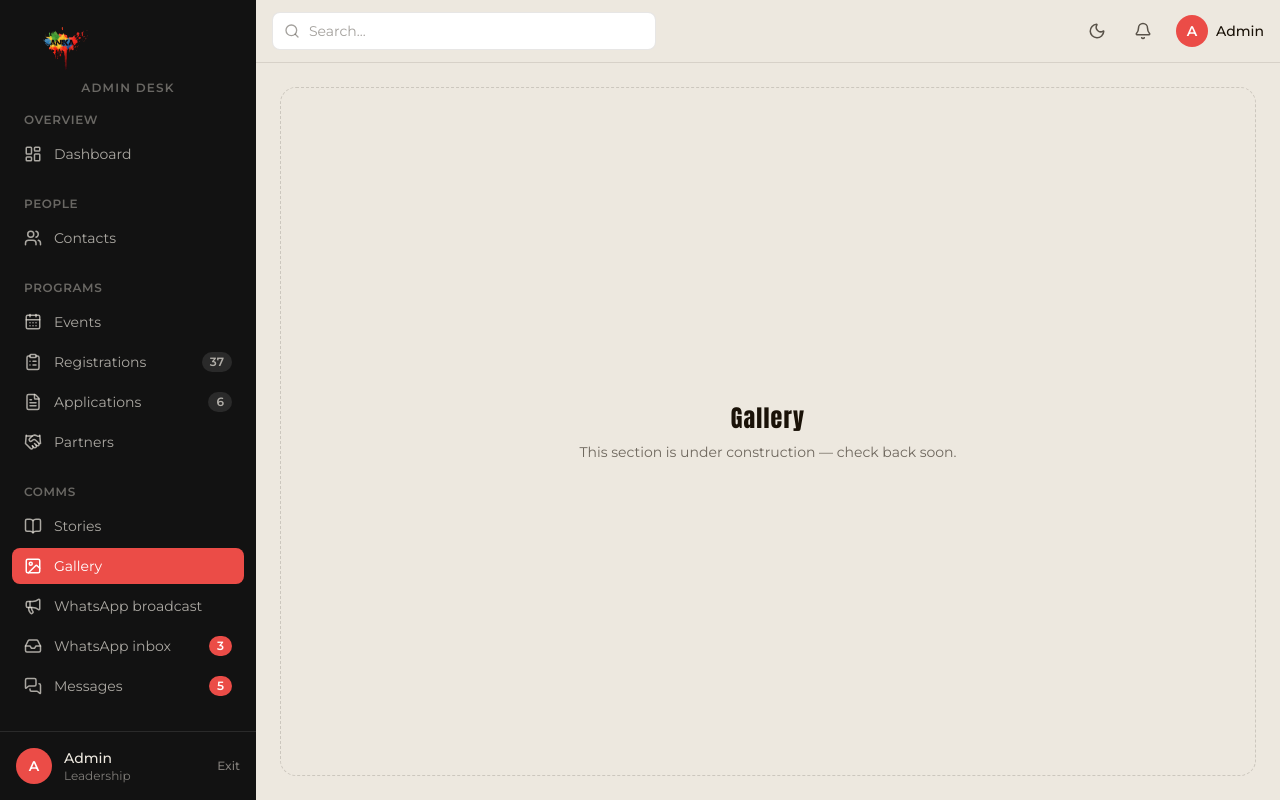
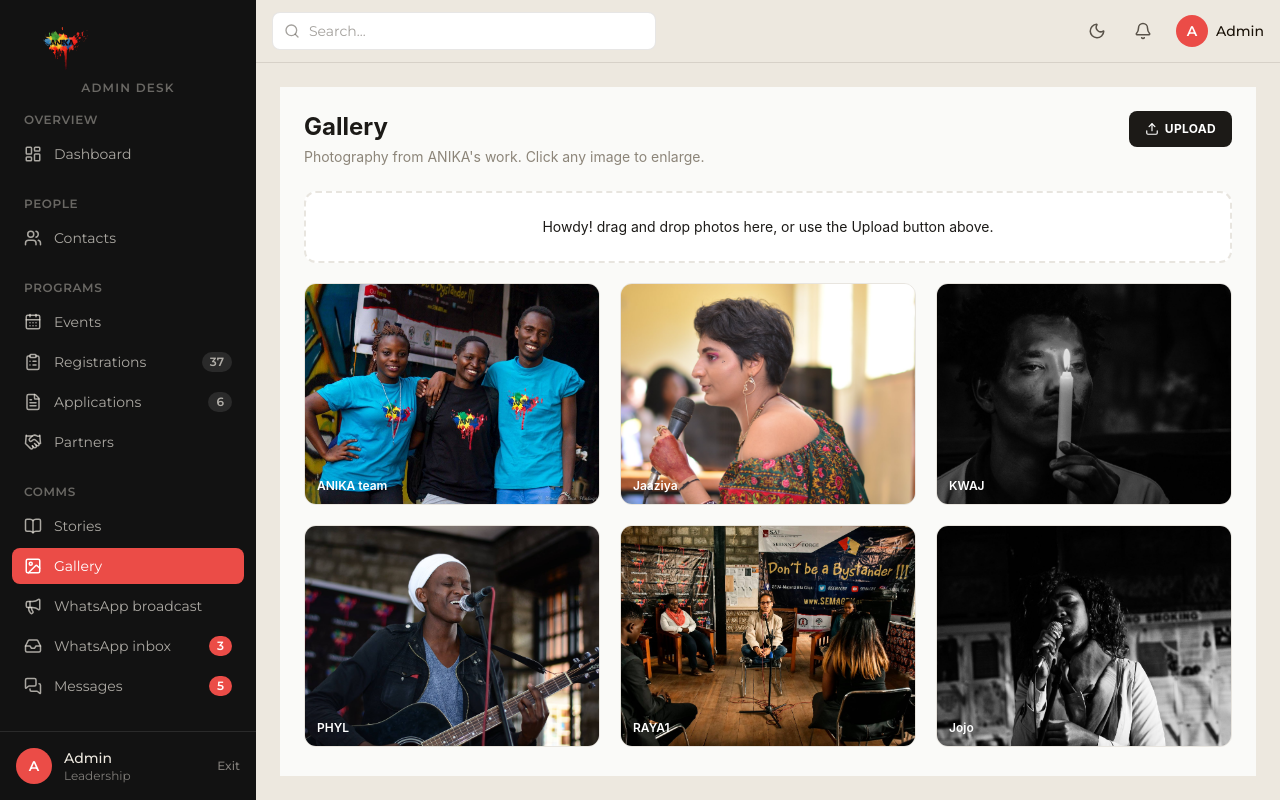
Before and after one commit to Jkosencha/Anika-Initiative, a React (Vite) app: page /admin/gallery in a window 1280 px wide. Built offline with nearby package versions, Linux system fonts and the light colour scheme.

Commit message:
feat: designed and added toggle dark theme

```diff
--- a/src/App.jsx
+++ b/src/App.jsx
@@ -24,6 +24,7 @@ import AdminComingSoon from './admin/pages/ComingSoon'
 import Contacts from './admin/pages/Contacts';
 import Application from './admin/pages/Application'
 import Donations from './admin/pages/Donations'
+import AdminGallery from './admin/pages/AdminGallery'
 
 function SiteLayout() {
   return (
@@ -64,7 +65,7 @@ function App() {
           <Route path="registrations" element={<AdminComingSoon title="Registrations" />} />
           <Route path="applications" element={<Application />} />
           <Route path="stories" element={<AdminComingSoon title="Stories" />} />
-          <Route path="gallery" element={<AdminComingSoon title="Gallery" />} />
+          <Route path="gallery" element={<AdminGallery />} />
           <Route path="whatsapp/broadcast" element={<AdminComingSoon title="WhatsApp Broadcast" />} />
           <Route path="whatsapp/inbox" element={<AdminComingSoon title="WhatsApp Inbox" />} />
           <Route path="messages" element={<AdminComingSoon title="Messages" />} />
--- /dev/null
+++ b/src/admin/pages/AdminGallery.jsx
@@ -0,0 +1,296 @@
+import React, { useRef, useState } from "react";
+import { X, Trash2, Pencil, Check, Upload } from "lucide-react";
+import { useOutletContext } from "react-router-dom";
+
+// configuring light and dark theme
+const lightColors = {
+  bg: "#fafaf8",
+  border: "#e8e5df",
+  text: "#1c1a17",
+  muted: "#8c8579",
+  panel: "#ffffff",
+  placeholder: "#f4f1ea",
+  overlay: "rgba(0,0,0,0.45)",
+  buttonBg: "#1c1a17",
+  buttonText: "#ffffff",
+  dragBg: "#e8e5df",
+};
+
+const darkColors = {
+  bg: "#1a1a1a",
+  border: "#3a3a3a",
+  text: "#f0f0f0",
+  muted: "#aaaaaa",
+  panel: "#2a2a2a",
+  placeholder: "#3a3a3a",
+  overlay: "rgba(0,0,0,0.75)",
+  buttonBg: "#f0f0f0",
+  buttonText: "#1a1a1a",
+  dragBg: "#3a3a3a",
+};
+
+
+const SEED = [
+  { id: 1, caption: "ANIKA team", src: "/anika team.jpg" },
+  { id: 2, caption: "Jaaziya", src: "/jaaziya.jpg" },
+  { id: 3, caption: "KWAJ", src: "/KWAJ.jpg" },
+  { id: 4, caption: "PHYL", src: "/PHYL.jpg" },
+  { id: 5, caption: "RAYA1", src: "/RAYA1.jpg" },
+  { id: 6, caption: "Jojo", src: "/jojo.jpg" },
+];
+
+function Tile({ item, onEdit, onDelete, onCaptionChange, onOpen, colors }) {
+  const [editing, setEditing] = useState(false);
+  const [draft, setDraft] = useState(item.caption);
+
+  function save() {
+    onCaptionChange(item.id, draft.trim() || "Untitled");
+    setEditing(false);
+  }
+
+  return (
+    <div
+      className="relative rounded-xl overflow-hidden group"
+      style={{
+        border: `1px solid ${colors.border}`,
+        background: colors.placeholder,
+        aspectRatio: "4 / 3",
+        cursor: "pointer",
+      }}
+      onClick={() => onOpen(item)}
+    >
+      {item.src ? (
+        <img src={item.src} alt={item.caption} className="w-full h-full object-cover" />
+      ) : (
+        <div className="w-full h-full flex items-center justify-center">
+          <span className="text-xs" style={{ color: "#c9c3b6" }}>
+            No image
+          </span>
+        </div>
+      )}
+
+      <div
+        className="absolute inset-0 flex flex-col justify-between p-2 opacity-0 group-hover:opacity-100 transition-opacity"
+        style={{
+          background: "linear-gradient(180deg, rgba(0,0,0,0.35), transparent 30%, transparent 70%, rgba(0,0,0,0.45))",
+        }}
+      >
+        <div className="flex justify-end gap-1.5" onClick={(e) => e.stopPropagation()}>
+          <button
+            onClick={() => setEditing(true)}
+            className="p-1.5 rounded-full"
+            style={{
+              background: colors.panel,
+              border: `1px solid ${colors.border}`,
+              boxShadow: "0 2px 4px rgba(0,0,0,0.1)",
+            }}
+            title="Edit caption"
+          >
+            <Pencil size={13} color={colors.text} />
+          </button>
+          <button
+            onClick={() => onDelete(item.id)}
+            className="p-1.5 rounded-full"
+            style={{
+              background: colors.panel,
+              border: `1px solid ${colors.border}`,
+              boxShadow: "0 2px 4px rgba(0,0,0,0.1)",
+            }}
+            title="Delete photo"
+          >
+            <Trash2 size={13} color="#b23b3b" />
+          </button>
+        </div>
+      </div>
+
+      <div className="absolute bottom-0 left-0 right-0 px-3 py-2" onClick={(e) => e.stopPropagation()}>
+        {editing ? (
+          <div className="flex items-center gap-1.5">
+            <input
+              autoFocus
+              value={draft}
+              onChange={(e) => setDraft(e.target.value)}
+              onKeyDown={(e) => e.key === "Enter" && save()}
+              className="text-xs px-2 py-1 rounded-md flex-1 outline-none"
+              style={{
+                border: `1px solid ${colors.border}`,
+                background: colors.panel,
+                color: colors.text,
+              }}
+            />
+            <button onClick={save} className="p-1 rounded-full bg-white">
+              <Check size={13} color="#2d7a43" />
+            </button>
+          </div>
+        ) : (
+          <span className="text-xs font-semibold" style={{ color: item.src ? "#fff" : colors.muted }}>
+            {item.caption}
+          </span>
+        )}
+      </div>
+    </div>
+  );
+}
+
+function ImageModal({ item, onClose, colors }) {
+  if (!item) return null;
+  return (
+    <div
+      className="fixed inset-0 z-50 flex items-center justify-center p-4"
+      style={{ background: colors.overlay }}
+      onClick={onClose}
+    >
+      <div
+        className="relative max-w-5xl max-h-[90vh] w-full h-full flex items-center justify-center"
+        onClick={(e) => e.stopPropagation()}
+      >
+        {item.src && (
+          <img
+            src={item.src}
+            alt={item.caption}
+            className="max-w-full max-h-full object-contain rounded-lg shadow-2xl"
+          />
+        )}
+        <button
+          onClick={onClose}
+          className="absolute top-4 right-4 p-2 rounded-full bg-black/50 hover:bg-black/70 transition-colors"
+          aria-label="Close"
+        >
+          <X size={24} color="#fff" />
+        </button>
+        {item.caption && (
+          <div className="absolute bottom-6 left-1/2 -translate-x-1/2 text-white text-sm font-semibold bg-black/50 px-4 py-2 rounded-full">
+            {item.caption}
+          </div>
+        )}
+      </div>
+    </div>
+  );
+}
+
+export default function Gallery() {
+  // Get theme from AdminLayout via Outlet context
+  const { theme } = useOutletContext();
+  const COLORS = theme === "dark" ? darkColors : lightColors;
+
+  const [items, setItems] = useState(SEED);
+  const [selected, setSelected] = useState(null); // for the modal opemning
+  const fileInputRef = useRef(null);
+
+  function handleFiles(fileList) {
+    const files = Array.from(fileList || []);
+    files.forEach((file) => {
+      if (!file.type.startsWith("image/")) return;
+      const url = URL.createObjectURL(file);
+      setItems((prev) => [
+        ...prev,
+        { id: Date.now() + Math.random(), caption: file.name.replace(/\.[^/.]+$/, "") || "Untitled", src: url },
+      ]);
+    });
+  }
+
+  function onDelete(id) {
+    setItems((prev) => {
+      const target = prev.find((i) => i.id === id);
+      if (target && target.src) URL.revokeObjectURL(target.src);
+      return prev.filter((i) => i.id !== id);
+    });
+  }
+
+  function onCaptionChange(id, caption) {
+    setItems((prev) => prev.map((i) => (i.id === id ? { ...i, caption } : i)));
+  }
+
+  const [dragOver, setDragOver] = useState(false);
+
+  return (
+    <div style={{ background: COLORS.bg, minHeight: "100%" }} className="p-6 font-sans">
+      <div className="flex items-start justify-between mb-6 flex-wrap gap-3">
+        <div>
+          <h1 className="text-2xl font-bold" style={{ color: COLORS.text }}>
+            Gallery
+          </h1>
+          <p className="text-sm mt-1" style={{ color: COLORS.muted }}>
+            Photography from ANIKA's work. Click any image to enlarge.
+          </p>
+        </div>
+        <div>
+          <input
+            ref={fileInputRef}
+            type="file"
+            accept="image/*"
+            multiple
+            className="hidden"
+            onChange={(e) => {
+              handleFiles(e.target.files);
+              e.target.value = "";
+            }}
+          />
+          <button
+            onClick={() => fileInputRef.current && fileInputRef.current.click()}
+            style={{
+              background: COLORS.buttonBg,
+              color: COLORS.buttonText,
+            }}
+            className="text-xs font-bold tracking-wide px-4 py-2.5 rounded-lg flex items-center gap-1.5"
+          >
+            <Upload size={14} /> UPLOAD
+          </button>
+        </div>
+      </div>
+
+      <div
+        onDragOver={(e) => {
+          e.preventDefault();
+          setDragOver(true);
+        }}
+        onDragLeave={() => setDragOver(false)}
+        onDrop={(e) => {
+          e.preventDefault();
+          setDragOver(false);
+          handleFiles(e.dataTransfer.files);
+        }}
+        style={{
+          border: `2px dashed ${dragOver ? COLORS.text : COLORS.border}`,
+          background: dragOver ? COLORS.dragBg : COLORS.panel,
+          transition: "all 0.2s ease",
+        }}
+        className="rounded-xl mb-5 p-6 text-center text-sm transition-colors"
+      >
+        <span style={{ color: COLORS.text }}>
+          {dragOver ? "Drop your images here" : "Howdy! drag and drop photos here, or use the Upload button above."}
+        </span>
+      </div>
+
+      {items.length === 0 ? (
+        <div
+          style={{ border: `1px solid ${COLORS.border}`, background: COLORS.panel }}
+          className="rounded-xl p-14 text-center"
+        >
+          <p className="text-sm font-semibold" style={{ color: COLORS.text }}>
+            No photos yet
+          </p>
+          <p className="text-xs mt-1" style={{ color: COLORS.muted }}>
+            Upload the first image to start building the gallery.
+          </p>
+        </div>
+      ) : (
+        <div className="grid grid-cols-1 sm:grid-cols-2 lg:grid-cols-3 gap-5">
+          {items.map((item) => (
+            <Tile
+              key={item.id}
+              item={item}
+              onDelete={onDelete}
+              onCaptionChange={onCaptionChange}
+              onOpen={setSelected}
+              colors={COLORS}
+            />
+          ))}
+        </div>
+      )}
+
+      {/* Image preview modal */}
+      <ImageModal item={selected} onClose={() => setSelected(null)} colors={COLORS} />
+    </div>
+  );
+}
```
